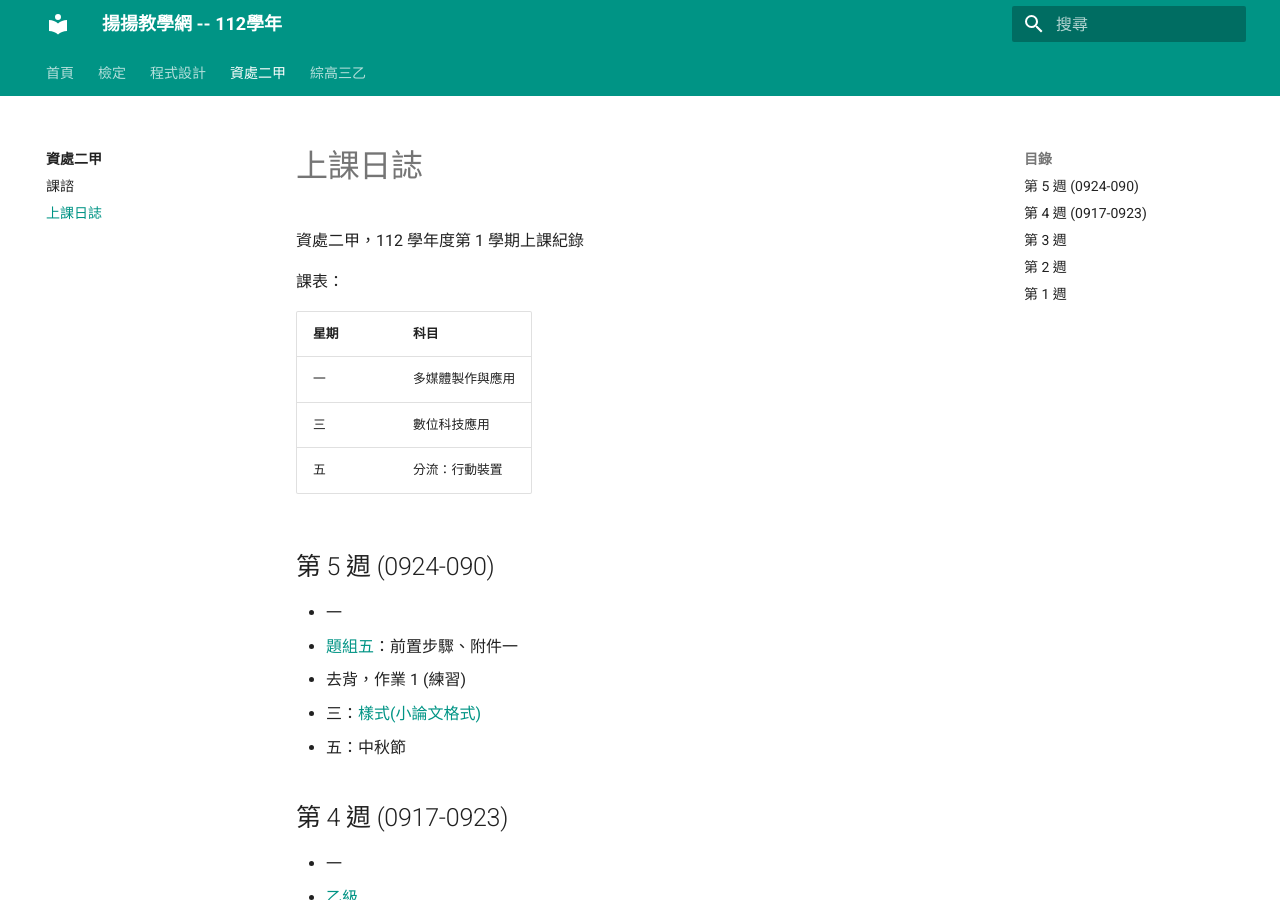
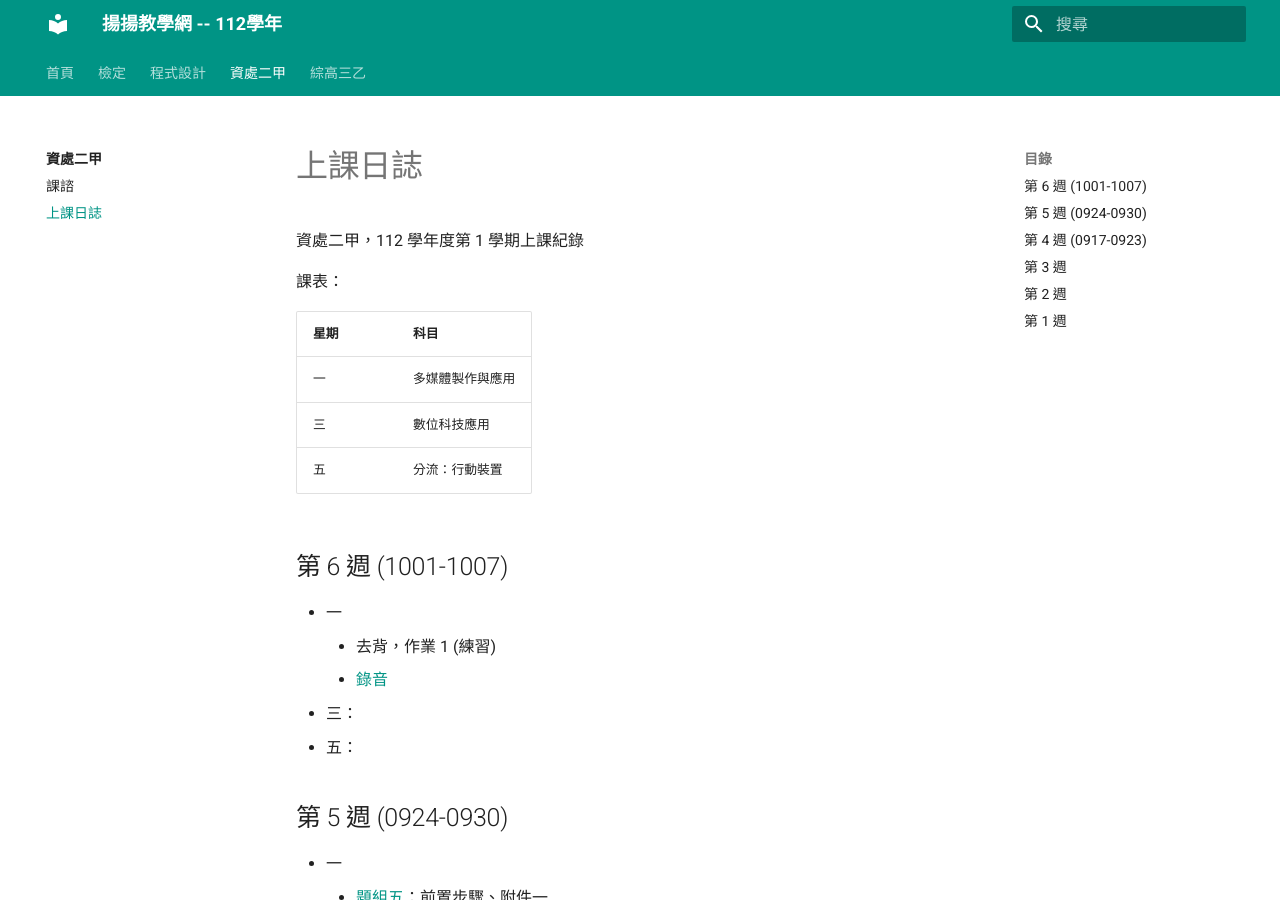
Before and after one commit to cwyedu/school-112, an MkDocs documentation site: the page built from docs/dp111/112_1_dp111_log.md, in a window 1280 px wide and 900 px high. Built offline with MkDocs 1.6.1 and Material for MkDocs 9.7.7, drawn with Linux system fonts in a browser that asks for light colours.

Commit message:
add 10/2 log

```diff
--- a/docs/dp111/112_1_dp111_log.md
+++ b/docs/dp111/112_1_dp111_log.md
@@ -10,43 +10,51 @@
 | 三   | 數位科技應用     |
 | 五   | 分流：行動裝置   |
 
-## 第 5 週 (0924-090)
+## 第 6 週 (1001-1007)
 
 - 一
-  - [題組五](../cert/cert2/resolve-5.md)：前置步驟、附件一
-  - 去背，作業 1 (練習)
+    - 去背，作業 1 (練習)
+    - [錄音](./misc/record.md)
+- 三：
+- 五：
+
+## 第 5 週 (0924-0930)
+
+- 一
+    - [題組五](../cert/cert2/resolve-5.md)：前置步驟、附件一
+    - 去背，作業 1 (練習)
 - 三：[樣式(小論文格式)](misc/template_essay.md)
 - 五：中秋節
 
 ## 第 4 週 (0917-0923)
 
 - 一
-  - [乙級](../cert/cert2/index.md)
-  - [題組五](../cert/cert2/resolve-5.md)：5 個 word 檔、Access 查匯入資料
+    - [乙級](../cert/cert2/index.md)
+    - [題組五](../cert/cert2/resolve-5.md)：5 個 word 檔、Access 查匯入資料
 - 三
-  - [題組五](../cert/cert2/resolve-5.md)：Access、Access -> Excel、附件一
+    - [題組五](../cert/cert2/resolve-5.md)：Access、Access -> Excel、附件一
 - 五：業師 (photoshop 去背)
 - 六：補 10/9(一)課程。[題組五](../cert/cert2/resolve-5.md)：前置步驟、附件一
 
 ## 第 3 週
 
 - 一
-  - [第 1 章多媒體簡介](misc/C371A3_1.md)
-  - 線上測驗 「多媒體第 1 章」(9/24 截止)
+    - [第 1 章多媒體簡介](misc/C371A3_1.md)
+    - 線上測驗 「多媒體第 1 章」(9/24 截止)
 - 三
-  - 工場宣導
-  - 安全衛生測驗
-  - 發測驗卷
-  - 第 3 章
+    - 工場宣導
+    - 安全衛生測驗
+    - 發測驗卷
+    - 第 3 章
 - 五：業師 (photoshop 去背)
 
 ## 第 2 週
 
 - 一：颱風假
 - 三
-  - 課諮
-  - 應用第 1 章、第 2 章
-  - 線上測驗 「應用第 1 章、第 2 章」(9/17 截止)
+    - 課諮
+    - 應用第 1 章、第 2 章
+- 線上測驗 「應用第 1 章、第 2 章」(9/17 截止)
 - 五：分流 [極簡計算機](../programming/app_inventor/calculator.md)
 
 ## 第 1 週
```
Also changed, not shown: docs/dp111/misc/record.md (added, +19 -0 lines), docs/dp111/misc/template_essay.md (+2 -0 lines).
